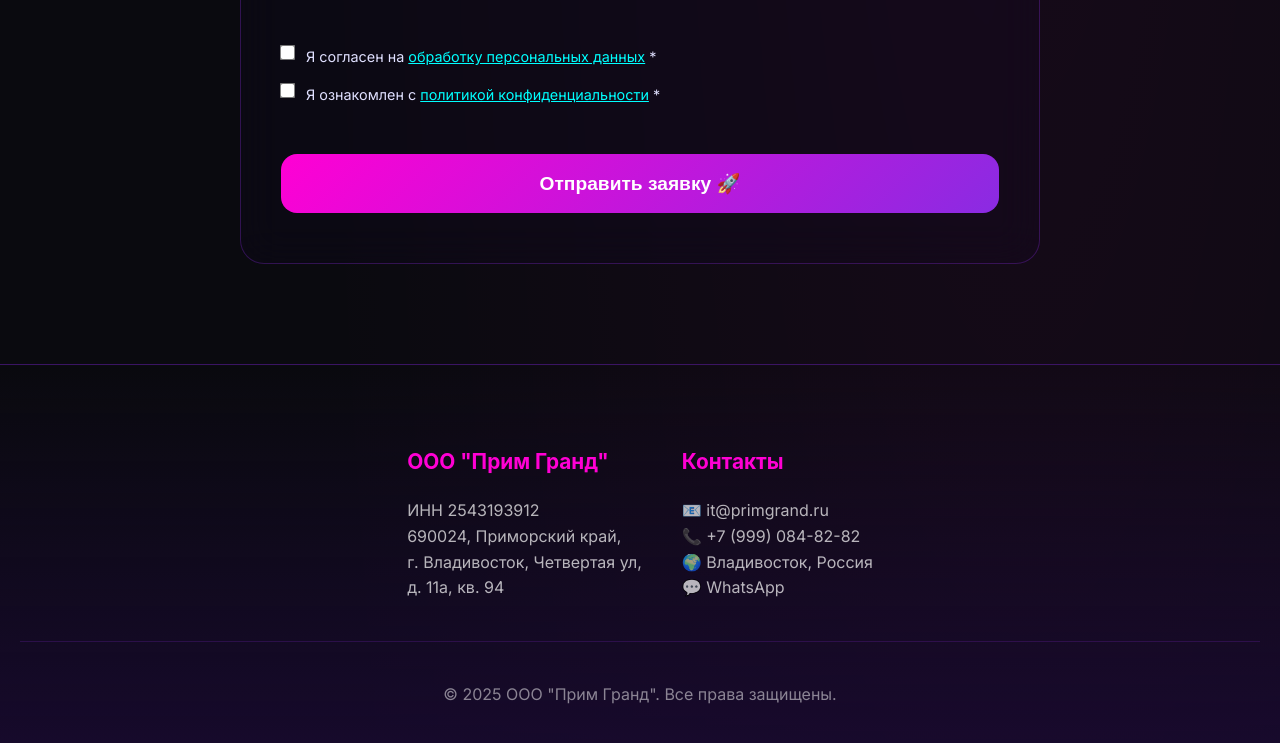
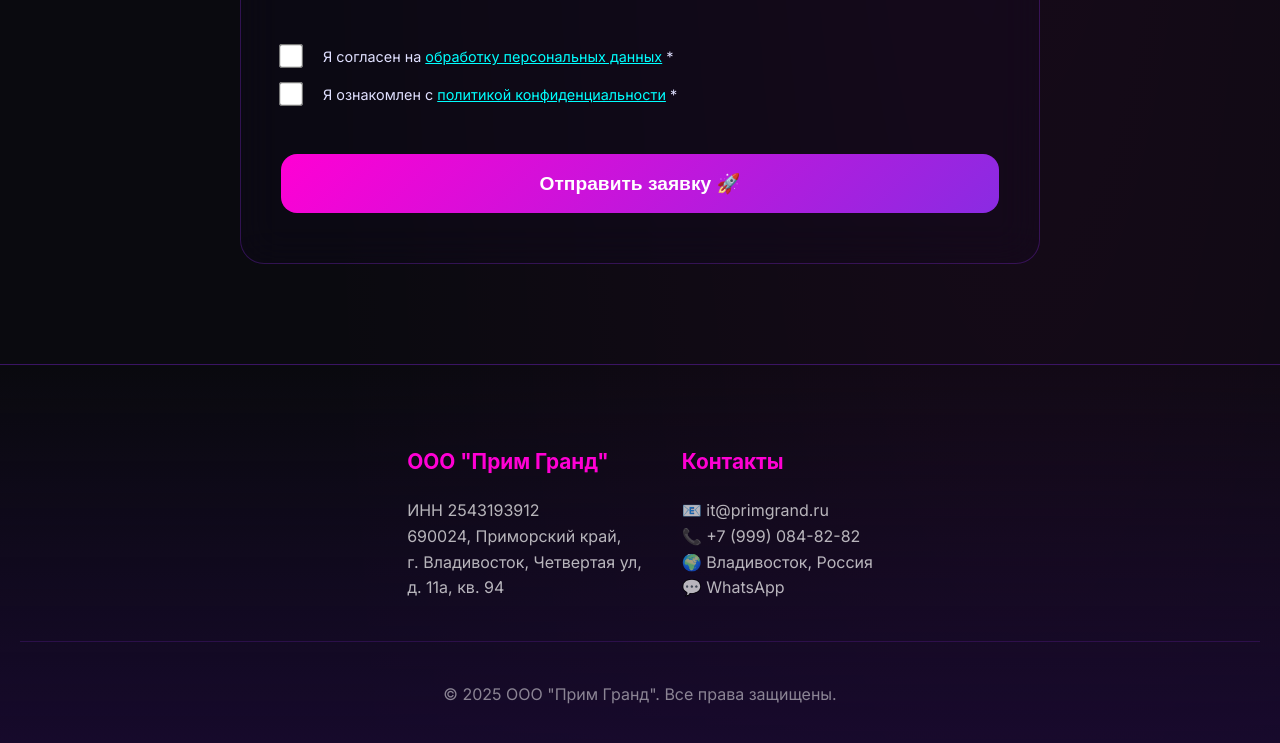
Before and after one commit to DannyVDK1/primgrand-website, a plain HTML site: page index.html in a window 1280 px wide. Shown: the part 5058-5801 px from the top of the page. Drawn offline with Linux system fonts and the light colour scheme.

Commit message:
Add files via upload

```diff
--- a/index.html
+++ b/index.html
@@ -868,10 +868,13 @@
 }
 
 .consent-item input[type="checkbox"] {
-    width: auto;
+    width: 20px;
+    height: 20px;
     margin: 0;
     transform: scale(1.2);
-    accent-color: var(--neon-blue);
+    accent-color: #ff00d4;
+    vertical-align: middle;
+    margin-right: 10px;
 }
 
 .consent-item label {
@@ -1173,6 +1176,16 @@
         -webkit-user-select: none !important;
         -webkit-tap-highlight-color: transparent !important;
         outline: none !important
+
+/* === АДАПТИВНЫЕ ПЕРЕНОСЫ === */
+/* Адаптивный перенос ТОЛЬКО на мобилках */
+@media (max-width: 768px) {
+    .consent-item label {
+        line-height: 1.5;
+        word-break: break-word; /* Автоматический перенос слов */
+    }
+}
+
 
 </style>
 </head>
@@ -1410,6 +1423,7 @@
     </div>
 </div>
 
+
           <button type="submit" class="submit-btn">
             Отправить заявку 🚀
           </button>
```
Lines whose indentation alone changed are shown as unchanged.
